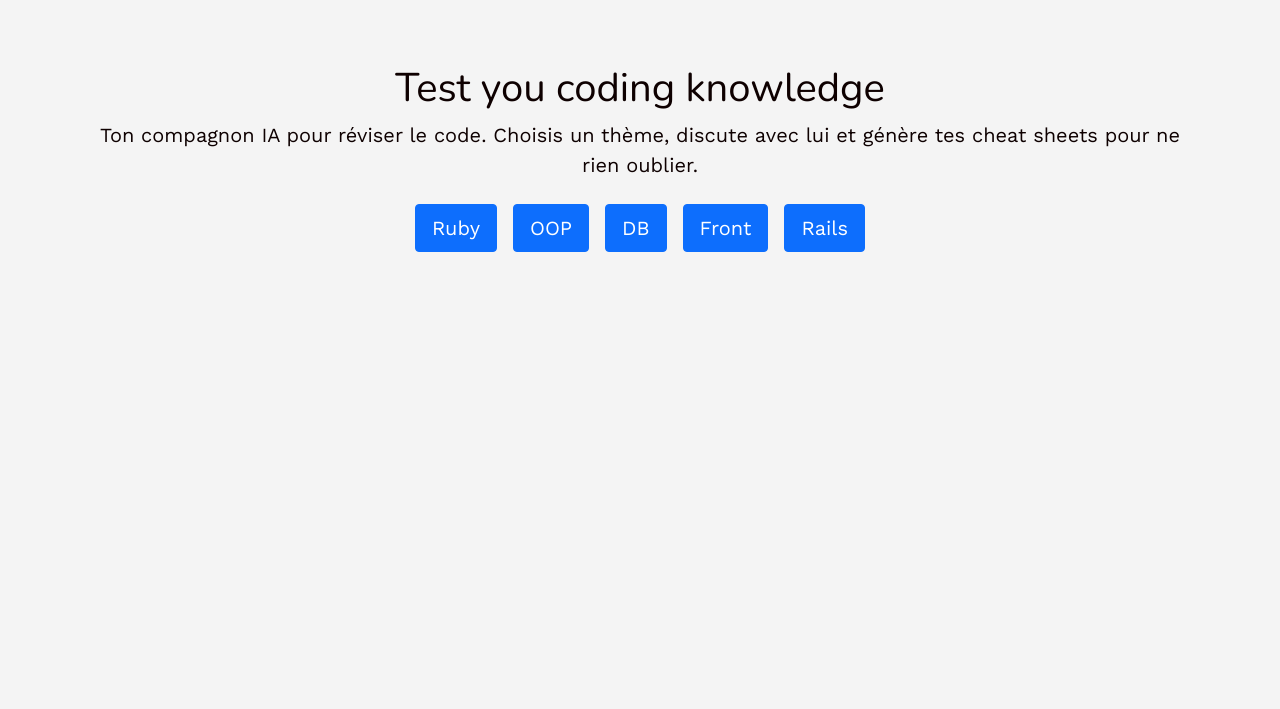
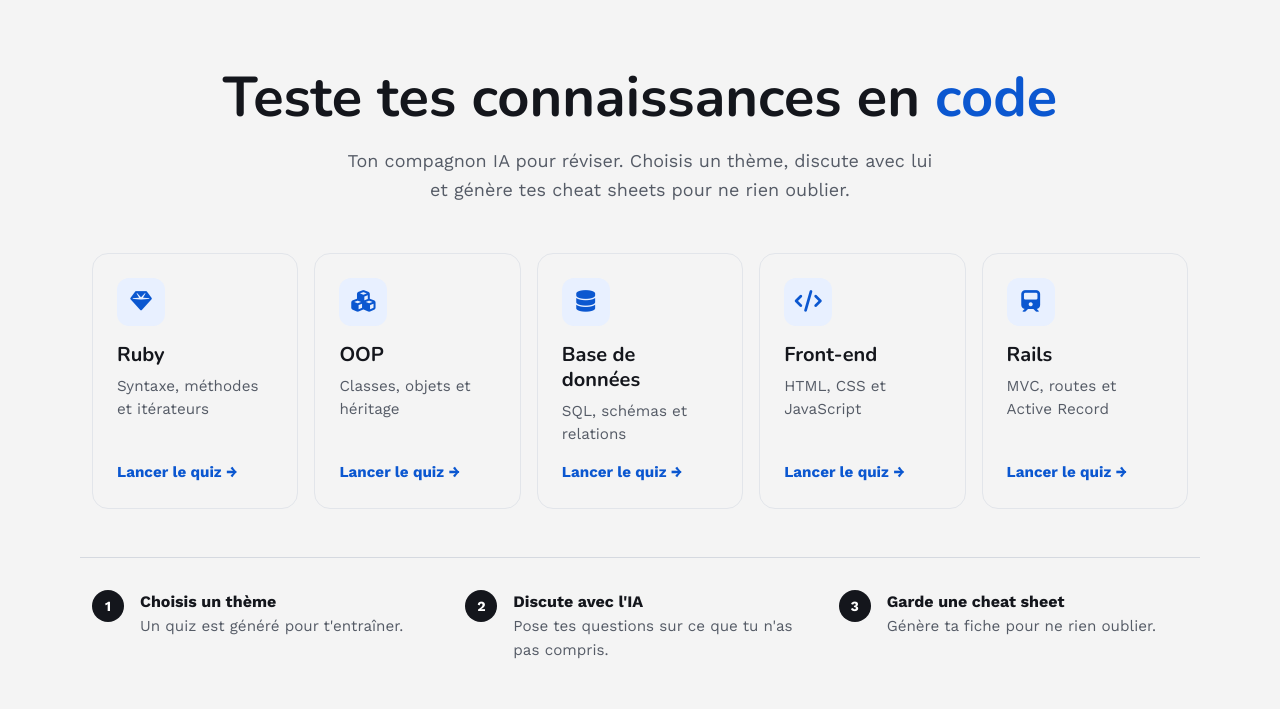
Before and after one commit to antoinegpro/coding-buddy, a Rails app: page / in a window 1280 px wide. Shown: the part 74-783 px from the top of the page. Run offline with Rails 7, Linux system fonts and the light colour scheme; the visitor is signed in with stand-in values (Sample User, id 1); data comes from the database, SQL or seed files in the repository; style sheets or scripts are compiled from the project's sources; parts of the project's set-up code (start-up, migrations or seed data) failed here and were passed over; some libraries are stand-ins or nearby versions.

Commit message:
front home

```diff
--- a/app/assets/stylesheets/pages/_home.scss
+++ b/app/assets/stylesheets/pages/_home.scss
@@ -1 +1,102 @@
-// Specific CSS for your home-page
+$home-blue: #0b57d0;
+$home-blue-light: #e8f0ff;
+$home-text: #14161c;
+$home-muted: #555b66;
+$home-border: #e2e5ea;
+
+.home {
+  max-width: 1120px;
+  color: $home-text;
+}
+
+.home-title {
+  font-size: clamp(2.125rem, 5vw, 3.5rem);
+  font-weight: 700;
+
+  span {
+    color: $home-blue;
+  }
+}
+
+.home-subtitle {
+  max-width: 600px;
+  font-size: 1.125rem;
+  line-height: 1.6;
+  color: $home-muted;
+}
+
+// Chaque carte est le bouton généré par button_to
+.theme-card {
+  border: 1px solid $home-border;
+  border-radius: 1rem;
+  color: $home-text;
+  transition: transform 0.15s, box-shadow 0.15s, border-color 0.15s;
+
+  &:hover,
+  &:focus-visible {
+    transform: translateY(-4px);
+    border-color: $home-blue;
+    box-shadow: 0 12px 28px rgba($home-blue, 0.14);
+  }
+
+  // Pendant la génération du quiz
+  &:disabled {
+    cursor: wait;
+    opacity: 0.7;
+    transform: none;
+  }
+}
+
+.theme-card-icon {
+  display: flex;
+  align-items: center;
+  justify-content: center;
+  align-self: flex-start;
+  width: 3rem;
+  height: 3rem;
+  border-radius: 0.75rem;
+  background: $home-blue-light;
+  color: $home-blue;
+  font-size: 1.35rem;
+}
+
+.theme-card-title {
+  font-family: $headers-font;
+  font-size: 1.25rem;
+  font-weight: 700;
+  line-height: 1.25;
+}
+
+.theme-card-description {
+  font-size: 0.95rem;
+  color: $home-muted;
+}
+
+.theme-card-cta {
+  font-size: 0.95rem;
+  font-weight: 600;
+  color: $home-blue;
+}
+
+.home-steps {
+  border-top: 1px solid #d5d9e0;
+}
+
+.home-step-number {
+  display: flex;
+  flex: none;
+  align-items: center;
+  justify-content: center;
+  width: 2rem;
+  height: 2rem;
+  border-radius: 50%;
+  background: $home-text;
+  color: #fff;
+  font-size: 0.875rem;
+  font-weight: 600;
+}
+
+.home-step-text {
+  font-size: 0.95rem;
+  color: $home-muted;
+}
--- /dev/null
+++ b/app/helpers/categories_helper.rb
@@ -0,0 +1,16 @@
+module CategoriesHelper
+  # Les clés doivent correspondre exactement à category.name en base
+  THEMES = {
+    "Ruby"  => { icon: "fa-gem",      description: "Syntaxe, méthodes et itérateurs" },
+    "OOP"   => { icon: "fa-cubes",    description: "Classes, objets et héritage" },
+    "DB"    => { icon: "fa-database", description: "SQL, schémas et relations", label: "Base de données" },
+    "Front" => { icon: "fa-code",     description: "HTML, CSS et JavaScript", label: "Front-end" },
+    "Rails" => { icon: "fa-train",    description: "MVC, routes et Active Record" }
+  }.freeze
+
+  # Valeurs par défaut pour une catégorie absente de la liste
+  def category_theme(category)
+    defaults = { label: category.name, icon: "fa-code", description: "" }
+    defaults.merge(THEMES.fetch(category.name, {}))
+  end
+end
--- a/app/views/pages/home.html.erb
+++ b/app/views/pages/home.html.erb
@@ -1,19 +1,55 @@
+<div class="home container py-5">
 
-<div class="home container text-center py-5">
+  <header class="text-center mb-5">
+    <h1 class="home-title mb-3">Teste tes connaissances en <span>code</span></h1>
+    <p class="home-subtitle mx-auto mb-0">
+      Ton compagnon IA pour réviser. Choisis un thème, discute avec lui
+      et génère tes cheat sheets pour ne rien oublier.
+    </p>
+  </header>
 
-    <h1>Test you coding knowledge</h1>
-
-    <p class="lead"> Ton compagnon IA pour réviser le code. Choisis un thème, discute avec lui
-    et génère tes cheat sheets pour ne rien oublier.</p>
-
-  <div class="home-buttons d-flex flex-wrap justify-content-center gap-3 mt-4">
+  <div class="row row-cols-1 row-cols-sm-2 row-cols-md-3 row-cols-lg-5 g-3 justify-content-center">
     <% @categories.each do |category| %>
-        <%= button_to category.name,
-                      chats_path,
+      <% theme = category_theme(category) %>
+      <div class="col">
+        <%= button_to chats_path,
                       method: :post,
                       params: { category_id: category.id },
-                      data: { turbo_submit_with: "Génération du quiz..." },
-                      class: "btn btn-primary btn-lg" %>
+                      form_class: "h-100",
+                      data: { turbo_submits_with: "Génération du quiz..." },
+                      class: "card theme-card w-100 h-100 p-4 text-start" do %>
+          <span class="theme-card-icon mb-3">
+            <i class="fa-solid <%= theme[:icon] %>" aria-hidden="true"></i>
+          </span>
+          <span class="theme-card-title mb-2"><%= theme[:label] %></span>
+          <span class="theme-card-description mb-3"><%= theme[:description] %></span>
+          <span class="theme-card-cta mt-auto">Lancer le quiz →</span>
+        <% end %>
+      </div>
     <% end %>
   </div>
+
+  <ol class="home-steps row row-cols-1 row-cols-md-3 g-4 list-unstyled mt-5 pt-2 mb-0">
+    <li class="col d-flex gap-3">
+      <span class="home-step-number">1</span>
+      <div>
+        <strong class="d-block">Choisis un thème</strong>
+        <span class="home-step-text">Un quiz est généré pour t'entraîner.</span>
+      </div>
+    </li>
+    <li class="col d-flex gap-3">
+      <span class="home-step-number">2</span>
+      <div>
+        <strong class="d-block">Discute avec l'IA</strong>
+        <span class="home-step-text">Pose tes questions sur ce que tu n'as pas compris.</span>
+      </div>
+    </li>
+    <li class="col d-flex gap-3">
+      <span class="home-step-number">3</span>
+      <div>
+        <strong class="d-block">Garde une cheat sheet</strong>
+        <span class="home-step-text">Génère ta fiche pour ne rien oublier.</span>
+      </div>
+    </li>
+  </ol>
 </div>
```
